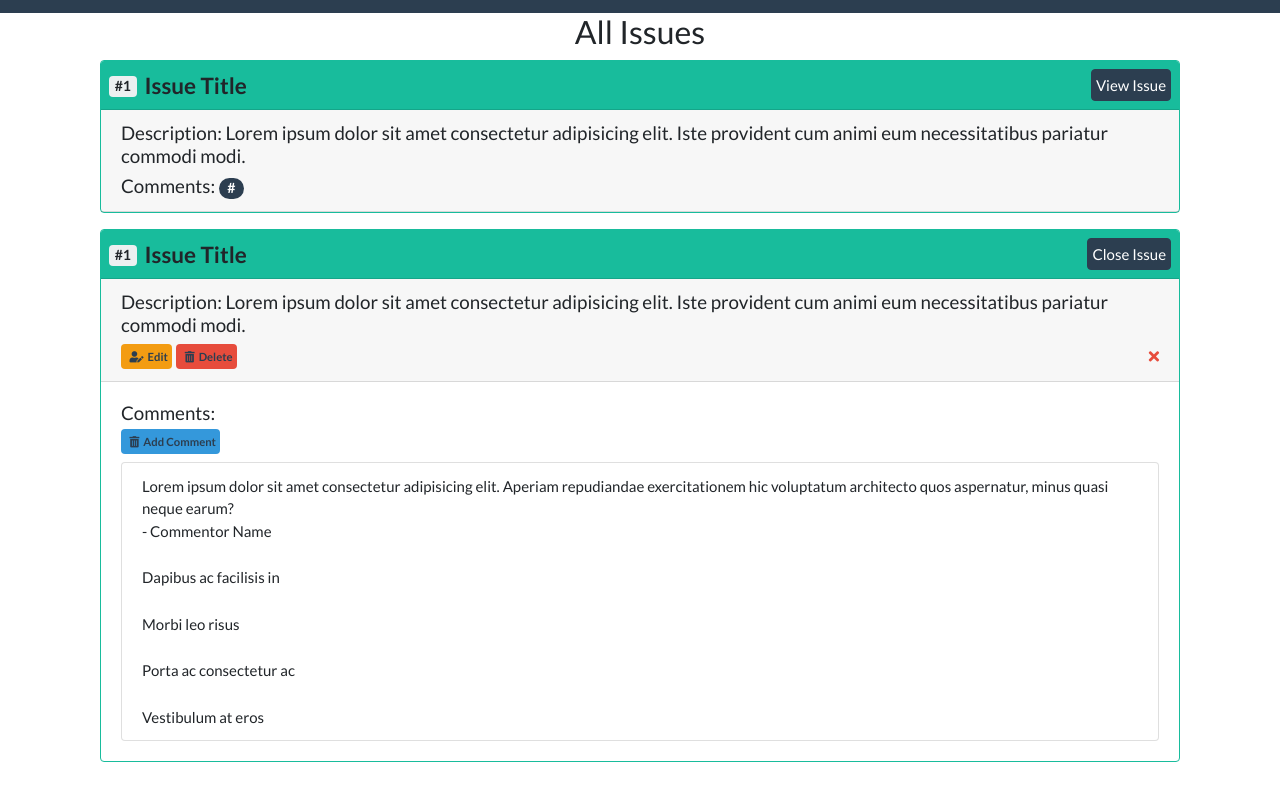
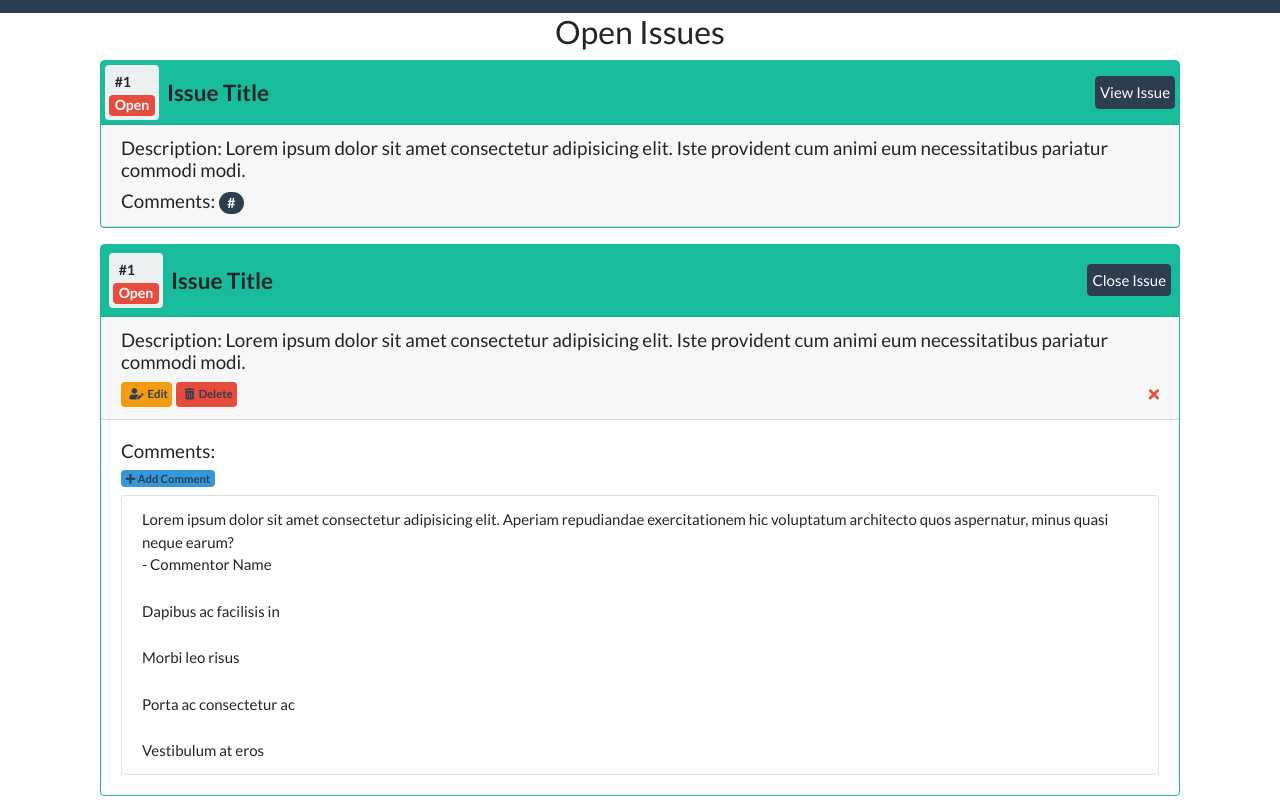
Before and after one commit to stennity8/issue-tracker-frontend, a website built with webpack: page index.html in a window 1280 px wide. Shown: the part 77-889 px from the top of the page. Before the commit the page ends 855 px from the top, so only its background shows below. Built offline with nearby package versions, Linux system fonts and the light colour scheme; a web font is replaced by a local one.

Commit message:
Updated buttons and issue number.  Added open badge.

```diff
--- a/index.html
+++ b/index.html
@@ -23,11 +23,14 @@
   </nav>
 
   <div class="container issue-container">
-    <h3 class="text-center">All Issues</h3>
+    <h3 class="text-center">Open Issues</h3>
     <div class="container card-container">
       <div class="card border-success mb-3">
-        <div class="card-header d-flex p-2 bg-success align-items-center">
-          <h5 class="m-0"><span class="badge badge-light">#1</span></h5>
+        <div class="card-header d-flex p-1 bg-success align-items-center">
+          <div class="status issue-number bg-light p-1 rounded">
+            <h5 class="m-0"><span class="badge" id="issue-number">#1</span></h5>
+            <h5 class="m-0"><span class="badge badge-danger">Open</span></h5>
+          </div>
           <h4 class="ml-2 mb-0"><strong>Issue Title</strong></h4>
           <button type="button" class="btn btn-primary p-1 ml-auto">View Issue</button>
         </div>
@@ -45,7 +48,10 @@
     <div class="container card-container">
       <div class="card border-success mb-3">
         <div class="card-header d-flex p-2 bg-success align-items-center">
-          <h5 class="m-0"><span class="badge badge-light">#1</span></h5>
+          <div class="status issue-number bg-light p-1 rounded">
+            <h5 class="m-0"><span class="badge" id="issue-number">#1</span></h5>
+            <h5 class="m-0"><span class="badge badge-danger">Open</span></h5>
+          </div>
           <h4 class="ml-2 mb-0"><strong>Issue Title</strong></h4>
           <button type="button" class="btn btn-primary p-1 ml-auto">Close Issue</button>
         </div>
@@ -64,7 +70,7 @@
         </div>
         <div class="card-body">
           <h5 class="card-title mb-1">Comments:</h5>
-          <span class="badge badge-info text-primary mb-2 clickable"><i class="fas fa-trash-alt m-1"></i>Add
+          <span class="badge badge-info text-primary mb-2 clickable"><i class="fas fa-plus"></i> Add
             Comment</span>
           <ul class="list-group">
             <li class="list-group-item">Lorem ipsum dolor sit amet consectetur adipisicing elit. Aperiam repudiandae
```
